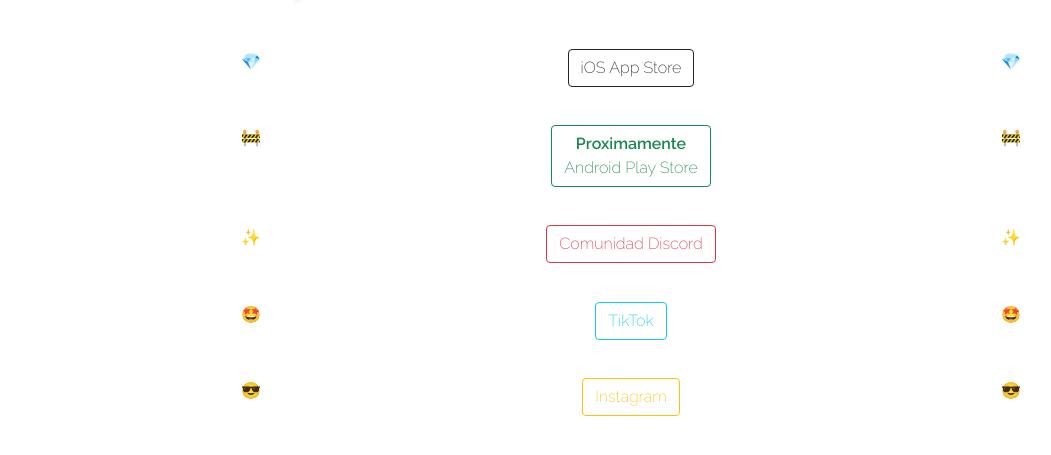
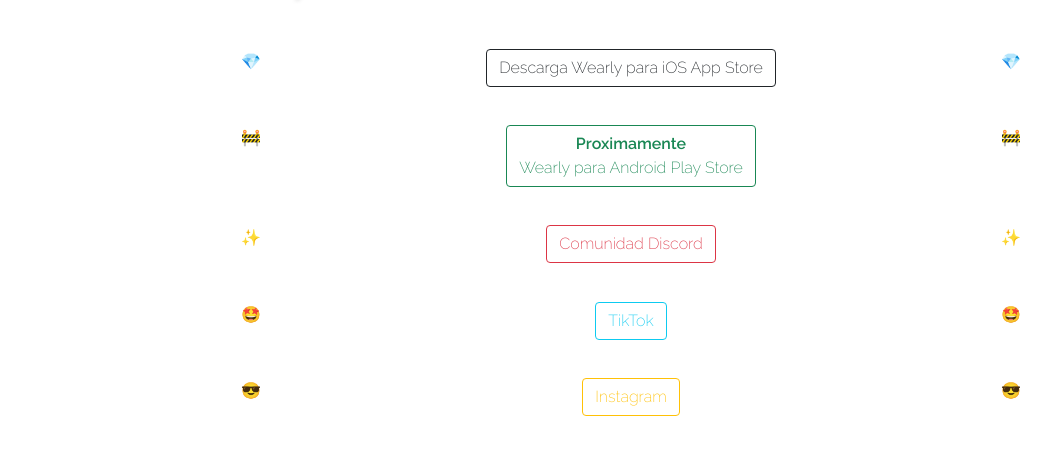
Before and after one commit to tomasgesino/wearlyapp-web, a plain HTML site: page join.html in a window 1280 px wide. Shown: the part 89-544 px from the top of the page, without its empty margins (9-1060 px from the left). Drawn offline with nearby package versions, Linux system fonts and the light colour scheme.

Commit message:
Add files via upload

```diff
--- a/join.html
+++ b/join.html
@@ -20,7 +20,7 @@
           </div>
           <div class="col-sm">
             <div class="nil" style="text-align: center;">
-              <button onclick="window.open('https://apps.apple.com/app/id1510229298','_blank')" type="button" class="btn btn-outline-dark" style="font-family: 'Raleway', sans-serif;">iOS App Store</button>
+              <button onclick="window.open('https://apps.apple.com/app/id1510229298','_blank')" type="button" class="btn btn-outline-dark" style="font-family: 'Raleway', sans-serif;">Descarga Wearly para iOS App Store</button>
             </div>
           </div>
           <div class="col-sm">
@@ -40,7 +40,7 @@
           </div>
           <div class="col">
             <div class="nil" style="text-align: center;">
-              <button type="button" class="btn btn-outline-success" style="font-family: 'Raleway', sans-serif; "><strong>Proximamente</strong> <br> Android Play Store</button>
+              <button type="button" class="btn btn-outline-success" style="font-family: 'Raleway', sans-serif; "><strong>Proximamente</strong> <br> Wearly para Android Play Store</button>
             </div>
           </div>
           <div class="col">
```
